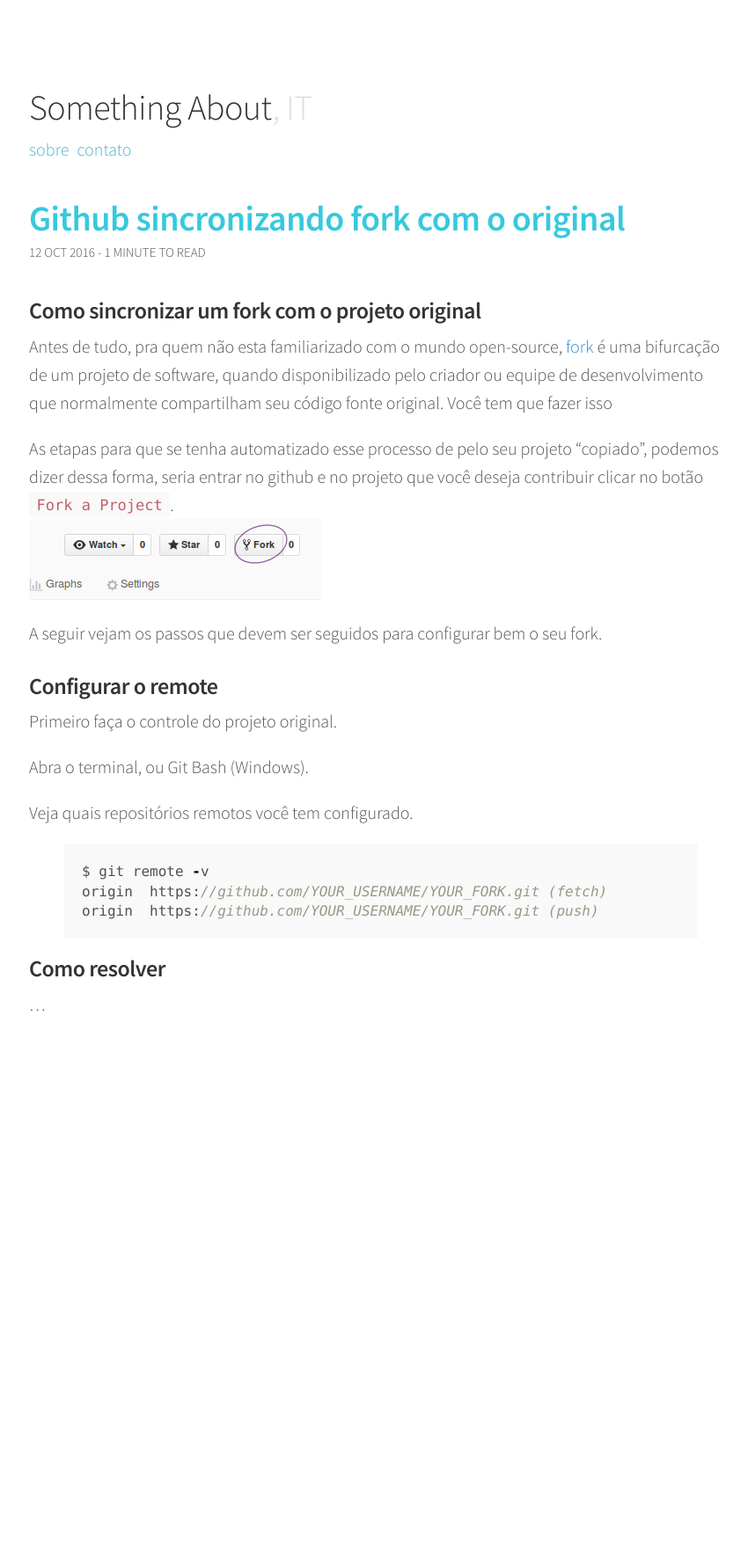
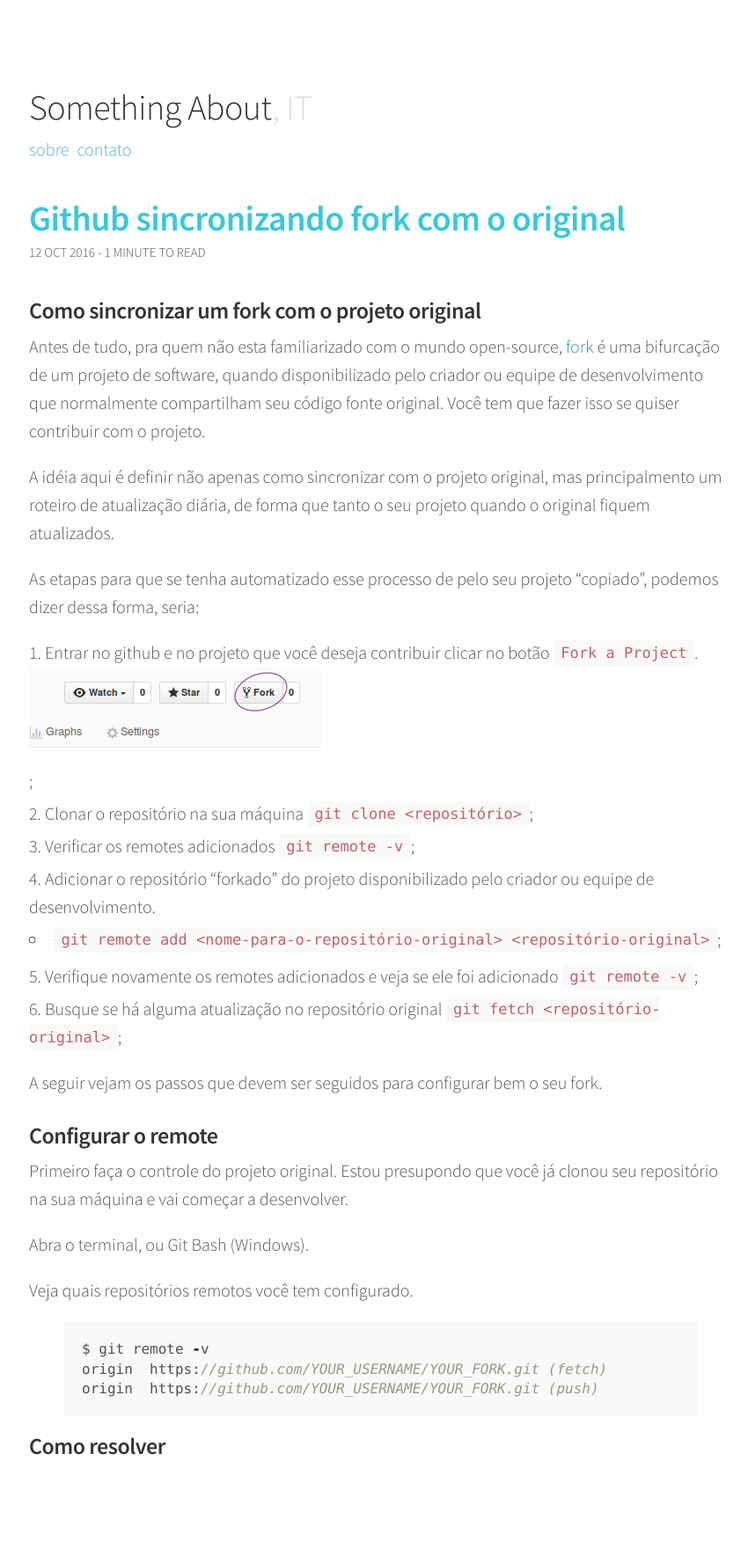
Before and after one commit to emilianocarvalho/emilianocarvalho.github.io, a Jekyll site: the page built from _posts/2016-10-11-github-sincronizando-fork-com-o-original.md, in a window 1280 px wide. Shown: the whole page at 88% size, without its empty margins (207-1057 px from the left). Built offline with Jekyll 4.4.1, drawn with Linux system fonts in a browser that asks for light colours; comment, search, counter and statistics services are not loaded; before the commit the page ends 1278 px from its top, so only the background shows below that.

Commit message:
Post, definindo um roteiro de atualização

```diff
--- a/_posts/2016-10-11-github-sincronizando-fork-com-o-original.md
+++ b/_posts/2016-10-11-github-sincronizando-fork-com-o-original.md
@@ -6,16 +6,26 @@ date: "2016-10-11 23:33:37 -0300"
 
 ### Como sincronizar um fork com o projeto original
 
-Antes de tudo, pra quem não esta familiarizado com o mundo open-source, [fork][1] é uma bifurcação de um projeto de software, quando disponibilizado pelo criador ou equipe de desenvolvimento que normalmente compartilham seu código fonte original. Você tem que fazer isso
+Antes de tudo, pra quem não esta familiarizado com o mundo open-source, [fork][1] é uma bifurcação de um projeto de software, quando disponibilizado pelo criador ou equipe de desenvolvimento que normalmente compartilham seu código fonte original. Você tem que fazer isso se quiser contribuir com o projeto.
 
-As etapas para que se tenha automatizado esse processo de pelo seu projeto "copiado", podemos dizer dessa forma, seria entrar no github e no projeto que você deseja contribuir clicar no botão `Fork a Project`. ![Fork a project](images/fork-github.png)
+A idéia aqui é definir não apenas como sincronizar com o projeto original, mas principalmento um roteiro de atualização diária, de forma que tanto o seu projeto quando o original fiquem atualizados.
+
+As etapas para que se tenha automatizado esse processo de pelo seu projeto "copiado", podemos dizer dessa forma, seria:
+1. Entrar no github e no projeto que você deseja contribuir clicar no botão `Fork a Project`. ![Fork a project](images/fork-github.png);
+2. Clonar o repositório na sua máquina `git clone <repositório>`;
+3. Verificar os remotes adicionados `git remote -v`;
+4. Adicionar o repositório "forkado" do projeto disponibilizado pelo criador ou equipe de desenvolvimento.
+   * `git remote add <nome-para-o-repositório-original> <repositório-original>`;
+5. Verifique novamente os remotes adicionados e veja se ele foi adicionado `git remote -v`;
+6. Busque se há alguma atualização no repositório original `git fetch <repositório-original>`;
+
 
 A seguir vejam os passos que devem ser seguidos para configurar bem o seu fork.
 
 
 ### Configurar o remote
 
-Primeiro faça o controle do projeto original.
+Primeiro faça o controle do projeto original. Estou presupondo que você já clonou seu repositório na sua máquina e vai começar a desenvolver.
 
 Abra o terminal, ou Git Bash (Windows).
 
@@ -26,8 +36,9 @@ origin  https://github.com/YOUR_USERNAME/YOUR_FORK.git (fetch)
 origin  https://github.com/YOUR_USERNAME/YOUR_FORK.git (push)
 {% endhighlight javascript %}
 
+
 ### Como resolver
 
-...
+
 
 [1]: https://pt.wikipedia.org/wiki/Bifurca%C3%A7%C3%A3o "Fork"
```
Also changed, not shown: images/fork-github.svg.
